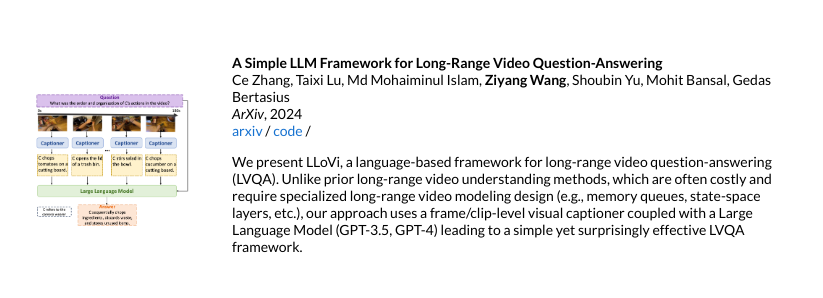
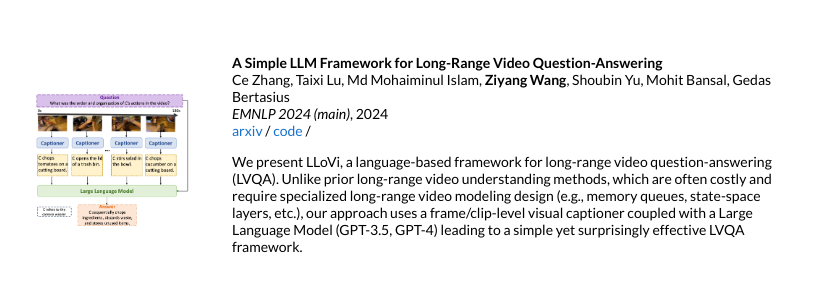
Before and after one commit to ZiyangW2000/ZiyangW2000.github.io, a Jekyll site: the page built from _posts/2016-06-27-vcsel.markdown, in a window 1280 px wide. Shown: the part 1116-1414 px from the top of the page, without its empty margins (228-1051 px from the left). Built offline with Jekyll 4.4.1, drawn with Linux system fonts in a browser that asks for light colours.

Commit message:
Update 2017-06-10-cs234.markdown

```diff
--- a/_posts/2017-06-10-cs234.markdown
+++ b/_posts/2017-06-10-cs234.markdown
@@ -6,7 +6,7 @@ image: /images/LLoVi.png
 categories: research
 author: "Ce Zhang, Taixi Lu, Md Mohaiminul Islam, Ziyang Wang, Shoubin Yu, Mohit Bansal, Gedas Bertasius"
 authors: "Ce Zhang, Taixi Lu, Md Mohaiminul Islam, <strong>Ziyang Wang</strong>, Shoubin Yu, Mohit Bansal, Gedas Bertasius"
-venue: "ArXiv"
+venue: "EMNLP 2024 (main)"
 arxiv: https://arxiv.org/abs/2312.17235
 code: https://github.com/CeeZh/LLoVi
 ---
```
